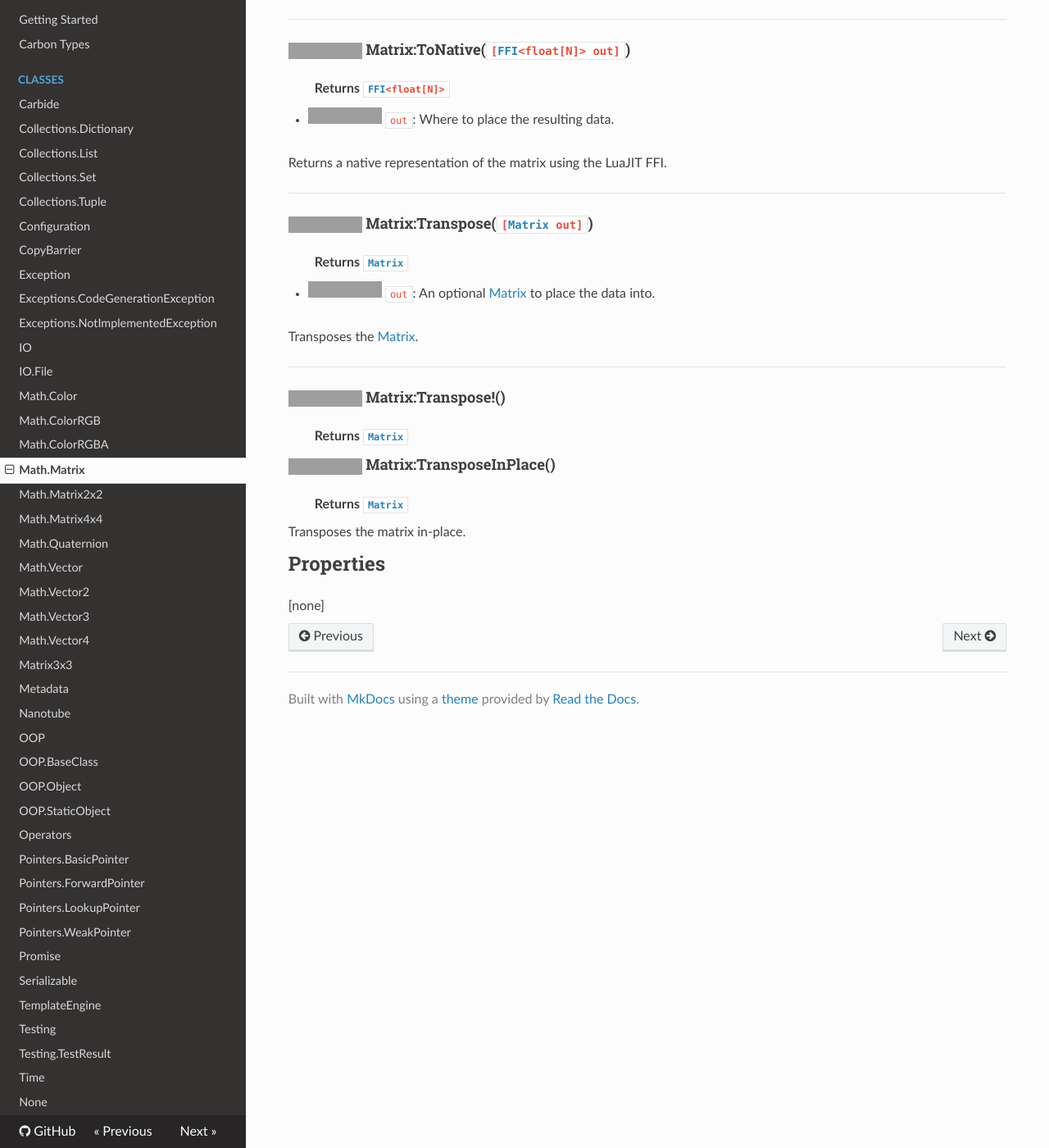
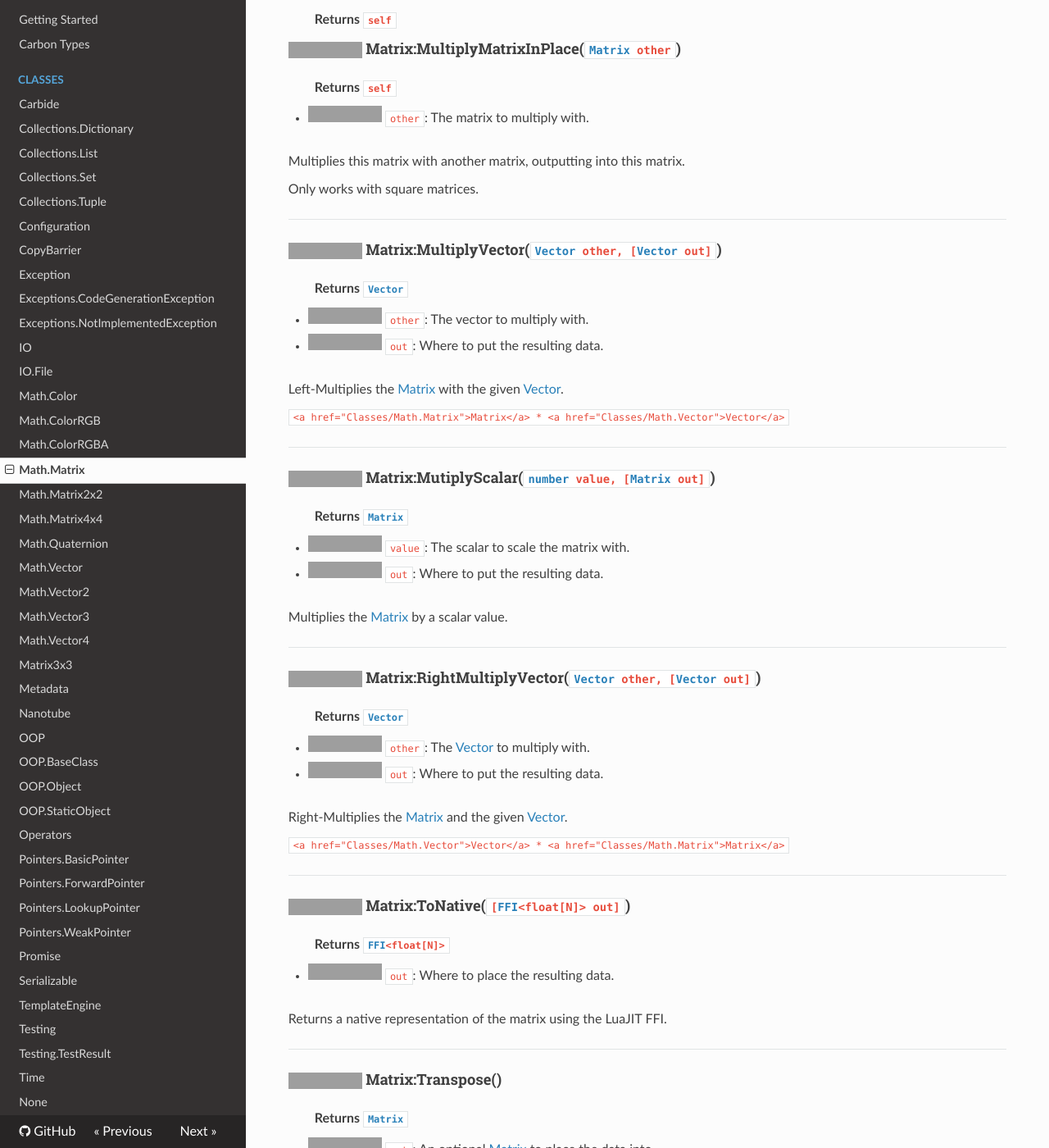
Before and after one commit to lua-carbon/carbon, an MkDocs documentation site: the page built from docs/Classes/Math.Matrix.md, in a window 1280 px wide and 1400 px high, scrolled down 3824 px. Shown: the whole window at 82% size. Built offline with MkDocs 1.6.1, drawn with Linux system fonts in a browser that asks for light colours; nearby versions of some CDN libraries; old or Windows-style settings are respelled for this version of MkDocs; some of the changed text lies outside the part shown; grey boxes are pictures that could not be loaded.

Commit message:
Matrix updates!

```diff
--- a/docs/Classes/Math.Matrix.md
+++ b/docs/Classes/Math.Matrix.md
@@ -127,6 +127,15 @@
 Sets an entire column's values in the <a href="Classes/Math.Matrix">Matrix</a>.
 
 <hr/>
+<h4 class="method-name"><img class="doc-image" alt="public" src="https://img.shields.io/badge/object-public-11b237.svg?style=flat-square" /> Matrix:MultiplyLooseMatrix(<code><a href="Types#loose">loose</a>&lt;<a href="Classes/Math.Matrix">Matrix</a>&gt; other, [<a href="Classes/Math.Matrix">Matrix</a> out]</code>)</h4>
+**<span class="method-returns">Returns <code><a href="Classes/Math.Matrix">Matrix</a></code></span>**
+
+- <img class="doc-image" alt="required" src="https://img.shields.io/badge/%20-required-ff9600.svg?style=flat-square" />  `other`: A <a href="Types#loose">loose</a> <a href="Classes/Math.Matrix">Matrix</a>, (rows, columns, ...)
+- <img class="doc-image" alt="optional" src="https://img.shields.io/badge/%20-optional-0092e6.svg?style=flat-square" />  `out`: Where to put the resulting data.
+
+Multiplies the <a href="Classes/Math.Matrix">Matrix</a> with a loose-representation matrix.
+
+<hr/>
 <h4 class="method-name"><img class="doc-image" alt="public" src="https://img.shields.io/badge/object-public-11b237.svg?style=flat-square" /> Matrix:MultiplyMatrix(<code><a href="Classes/Math.Matrix">Matrix</a> other, [<a href="Classes/Math.Matrix">Matrix</a> out]</code>)</h4>
 **<span class="method-returns">Returns <code><a href="Classes/Math.Matrix">Matrix</a></code></span>**
 
@@ -148,6 +157,37 @@
 Only works with square matrices.
 
 <hr/>
+<h4 class="method-name"><img class="doc-image" alt="public" src="https://img.shields.io/badge/object-public-11b237.svg?style=flat-square" /> Matrix:MultiplyVector(<code><a href="Classes/Math.Vector">Vector</a> other, [<a href="Classes/Math.Vector">Vector</a> out]</code>)</h4>
+**<span class="method-returns">Returns <code><a href="Classes/Math.Vector">Vector</a></code></span>**
+
+- <img class="doc-image" alt="required" src="https://img.shields.io/badge/%20-required-ff9600.svg?style=flat-square" />  `other`: The vector to multiply with.
+- <img class="doc-image" alt="optional" src="https://img.shields.io/badge/%20-optional-0092e6.svg?style=flat-square" />  `out`: Where to put the resulting data.
+
+Left-Multiplies the <a href="Classes/Math.Matrix">Matrix</a> with the given <a href="Classes/Math.Vector">Vector</a>.
+
+`<a href="Classes/Math.Matrix">Matrix</a> * <a href="Classes/Math.Vector">Vector</a>`
+
+<hr/>
+<h4 class="method-name"><img class="doc-image" alt="public" src="https://img.shields.io/badge/object-public-11b237.svg?style=flat-square" /> Matrix:MutiplyScalar(<code><a href="Types#number">number</a> value, [<a href="Classes/Math.Matrix">Matrix</a> out]</code>)</h4>
+**<span class="method-returns">Returns <code><a href="Classes/Math.Matrix">Matrix</a></code></span>**
+
+- <img class="doc-image" alt="required" src="https://img.shields.io/badge/%20-required-ff9600.svg?style=flat-square" />  `value`: The scalar to scale the matrix with.
+- <img class="doc-image" alt="optional" src="https://img.shields.io/badge/%20-optional-0092e6.svg?style=flat-square" />  `out`: Where to put the resulting data.
+
+Multiplies the <a href="Classes/Math.Matrix">Matrix</a> by a scalar value.
+
+<hr/>
+<h4 class="method-name"><img class="doc-image" alt="public" src="https://img.shields.io/badge/object-public-11b237.svg?style=flat-square" /> Matrix:RightMultiplyVector(<code><a href="Classes/Math.Vector">Vector</a> other, [<a href="Classes/Math.Vector">Vector</a> out]</code>)</h4>
+**<span class="method-returns">Returns <code><a href="Classes/Math.Vector">Vector</a></code></span>**
+
+- <img class="doc-image" alt="required" src="https://img.shields.io/badge/%20-required-ff9600.svg?style=flat-square" />  `other`: The <a href="Classes/Math.Vector">Vector</a> to multiply with.
+- <img class="doc-image" alt="optional" src="https://img.shields.io/badge/%20-optional-0092e6.svg?style=flat-square" />  `out`: Where to put the resulting data.
+
+Right-Multiplies the <a href="Classes/Math.Matrix">Matrix</a> and the given <a href="Classes/Math.Vector">Vector</a>.
+
+`<a href="Classes/Math.Vector">Vector</a> * <a href="Classes/Math.Matrix">Matrix</a>`
+
+<hr/>
 <h4 class="method-name"><img class="doc-image" alt="public" src="https://img.shields.io/badge/object-public-11b237.svg?style=flat-square" /> Matrix:ToNative(<code>[<a href="Classes/FFI">FFI</a>&lt;float[N]&gt; out]</code>)</h4>
 **<span class="method-returns">Returns <code><a href="Classes/FFI">FFI</a>&lt;float[N]&gt;</code></span>**
 
@@ -156,7 +196,7 @@
 Returns a native representation of the matrix using the LuaJIT FFI.
 
 <hr/>
-<h4 class="method-name"><img class="doc-image" alt="public" src="https://img.shields.io/badge/object-public-11b237.svg?style=flat-square" /> Matrix:Transpose(<code>[<a href="Classes/Math.Matrix">Matrix</a> out]</code>)</h4>
+<h4 class="method-name"><img class="doc-image" alt="public" src="https://img.shields.io/badge/object-public-11b237.svg?style=flat-square" /> Matrix:Transpose()</h4>
 **<span class="method-returns">Returns <code><a href="Classes/Math.Matrix">Matrix</a></code></span>**
 
 - <img class="doc-image" alt="optional" src="https://img.shields.io/badge/%20-optional-0092e6.svg?style=flat-square" />  `out`: An optional <a href="Classes/Math.Matrix">Matrix</a> to place the data into.
```
Also changed, not shown: 1 other file.
